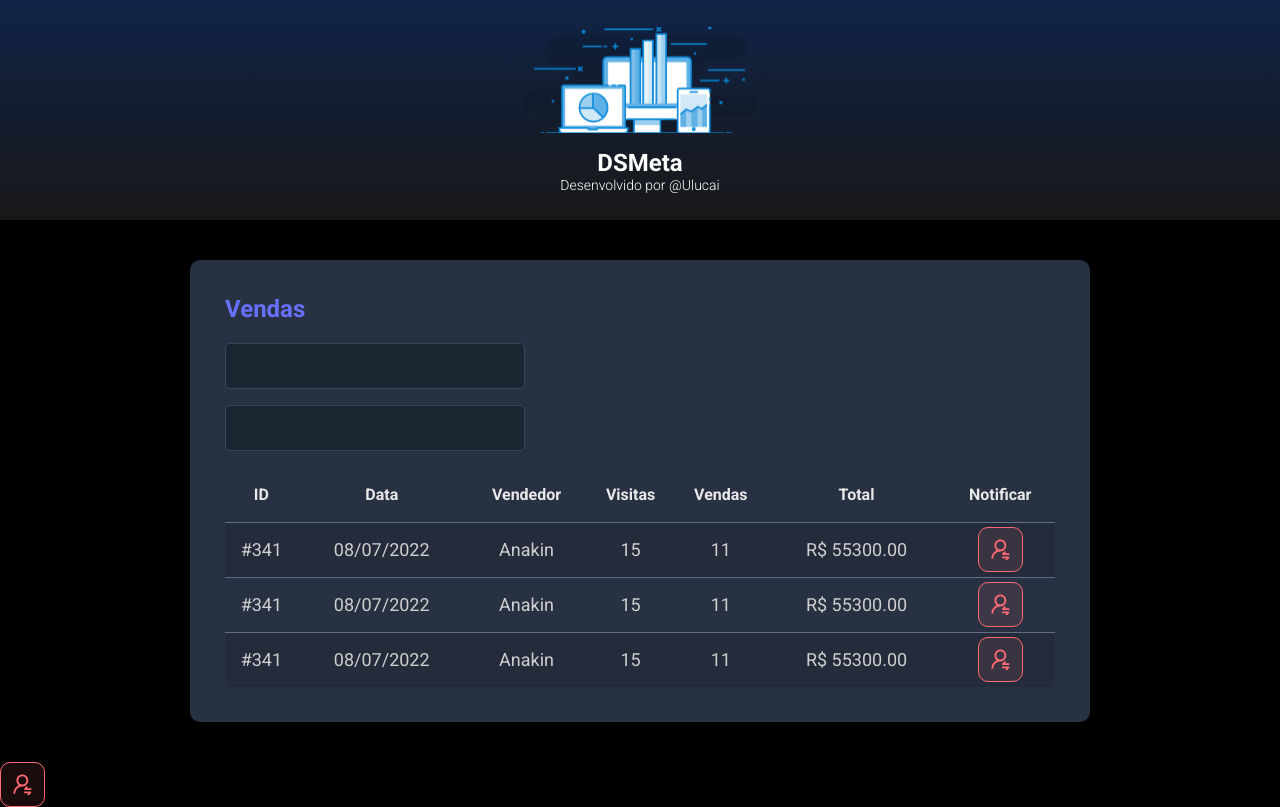
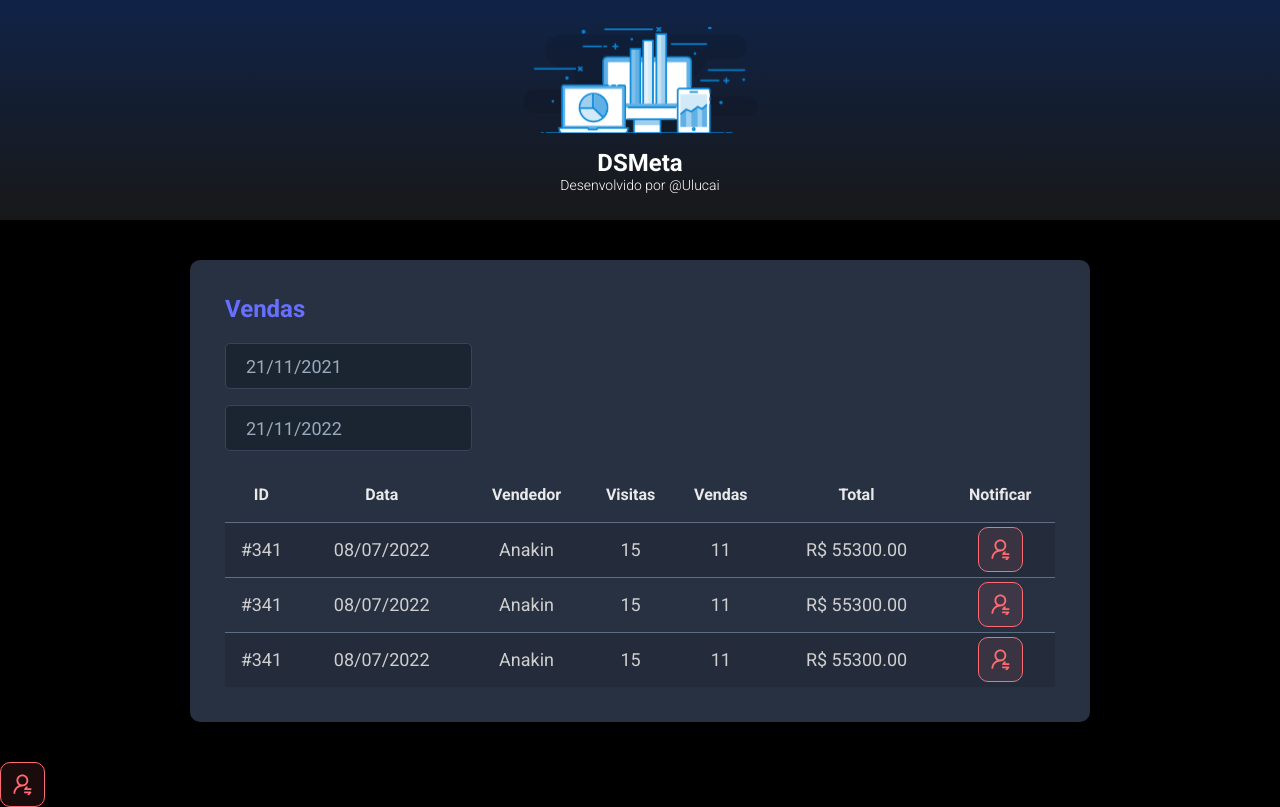
Before and after one commit to Ulucai/dsmeta, a React (Vite) app in the folder frontend/: page / in a window 1280 px wide. Built offline with nearby package versions, Linux system fonts and the light colour scheme.

Commit message:
Use State

```diff
--- a/frontend/package.json
+++ b/frontend/package.json
@@ -9,7 +9,9 @@
     "preview": "vite preview"
   },
   "dependencies": {
+    "@types/react-datepicker": "4.4.2",
     "react": "^18.2.0",
+    "react-datepicker": "4.8.0",
     "react-dom": "^18.2.0"
   },
   "devDependencies": {
--- a/frontend/src/components/SalesCard/index.tsx
+++ b/frontend/src/components/SalesCard/index.tsx
@@ -1,15 +1,34 @@
 import NotificationButton from '../NotificationButton'
 import './styles.css'
+import DatePicker from "react-datepicker"
+import "react-datepicker/dist/react-datepicker.css"
+import { useState } from 'react'
+
+
 function SalesCard() {
+    const max = new Date()
+    const min = new Date(new Date().setDate(new Date().getDate()- 365))
+    const [minDate, setMinDate] = useState(min)
+    const [maxDate, setMaxDate] = useState(max)
     return (
         <div className="dsmeta-card">
             <h2 className="dsmeta-sales-title">Vendas</h2>
             <div>
                 <div className="dsmeta-form-control-container">
-                    <input className="dsmeta-form-control" type="text" />
+                    <DatePicker
+                        selected={minDate}
+                        onChange={(date: Date) => setMinDate(date)}
+                        className="dsmeta-form-control"
+                        dateFormat="dd/MM/yyyy"
+                    />
                 </div>
                 <div className="dsmeta-form-control-container">
-                    <input className="dsmeta-form-control" type="text" />
+                    <DatePicker
+                        selected={maxDate}
+                        onChange={(date: Date) => setMaxDate(date)}
+                        className="dsmeta-form-control"
+                        dateFormat="dd/MM/yyyy"
+                    />
                 </div>
             </div>
 
```
Also changed, not shown: 1 other file (tests, documents, lock files or other folders).
